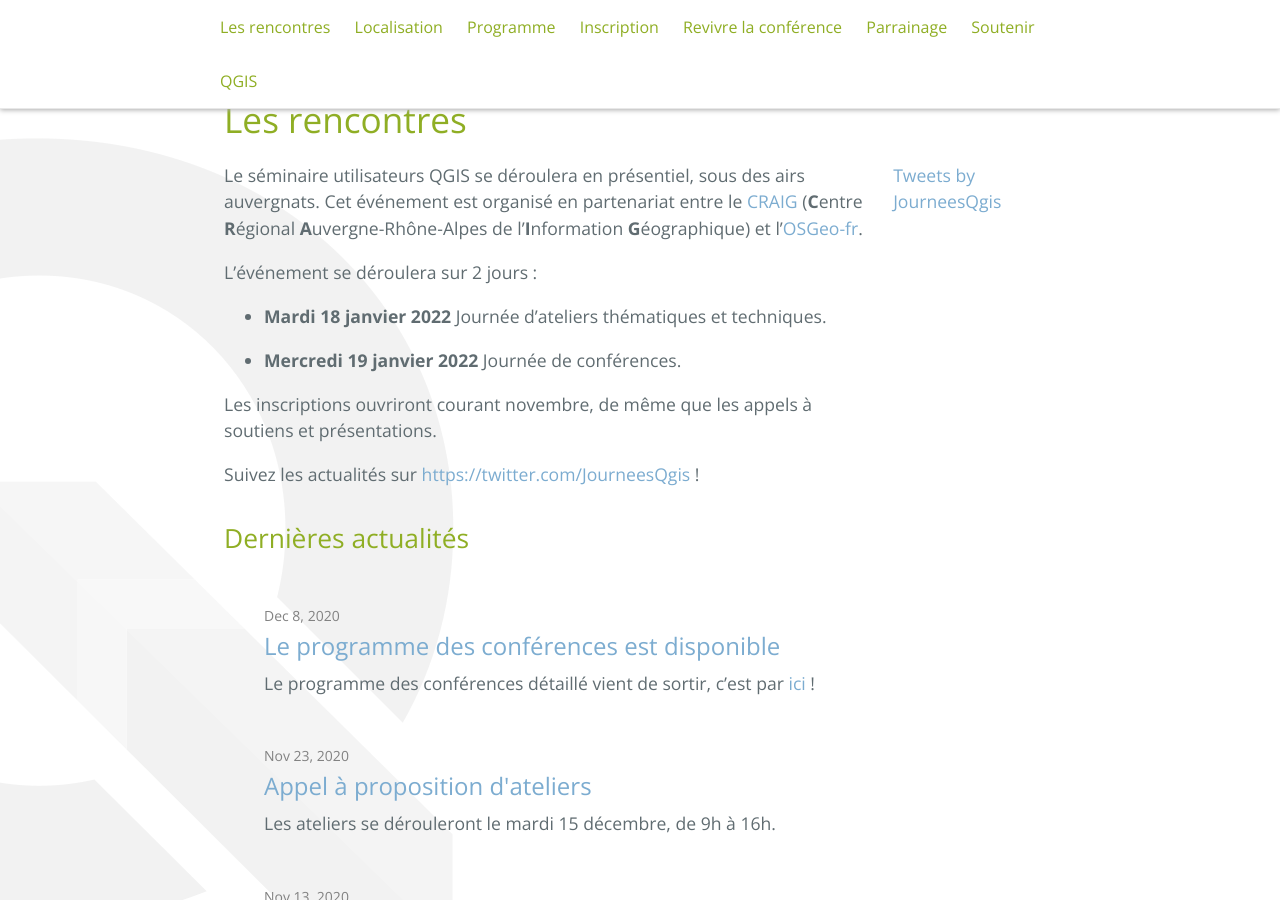
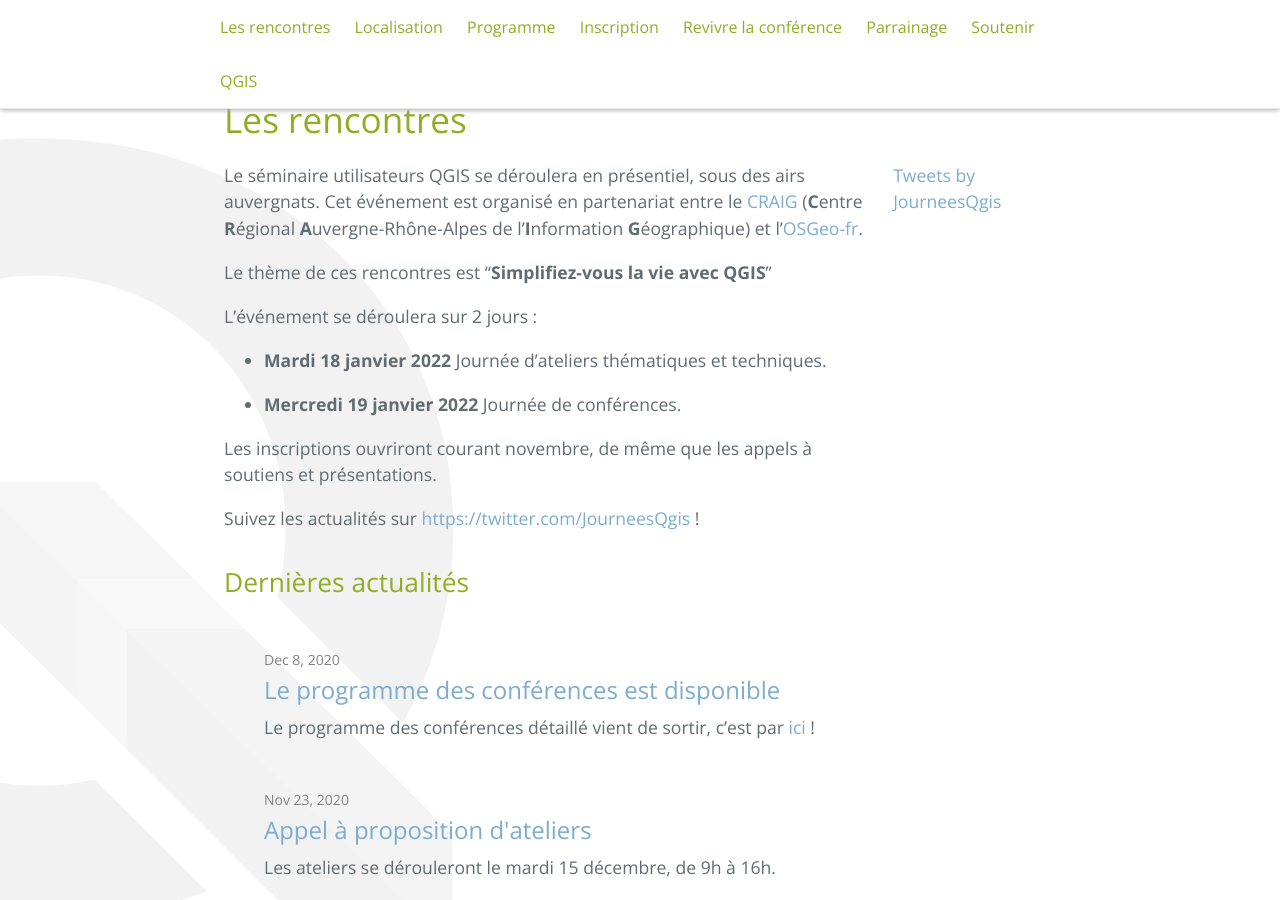
Before and after one commit to OSGeo-fr/QGIS-conf-fr-website, a Jekyll site: the page built from index.md, in a window 1280 px wide and 900 px high, scrolled down 350 px. Built offline with Jekyll 4.4.1, drawn with Linux system fonts in a browser that asks for light colours; comment, search, counter and statistics services are not loaded; the repository's description, which GitHub fills in, is left out.

Commit message:
Update index.md
Ajout thème

```diff
--- a/index.md
+++ b/index.md
@@ -6,6 +6,8 @@ menu: header
 ---
 
 Le séminaire utilisateurs QGIS se déroulera en présentiel, sous des airs auvergnats. Cet événement est organisé en partenariat entre le [CRAIG](https://www.craig.fr/) (**C**entre **R**égional **A**uvergne-Rhône-Alpes de l'**I**nformation **G**éographique) et l'[OSGeo-fr](https://www.osgeo.asso.fr/).
+
+Le thème de ces rencontres est "**Simplifiez-vous la vie avec QGIS**"
 
 L’événement se déroulera sur 2 jours :
 
```
